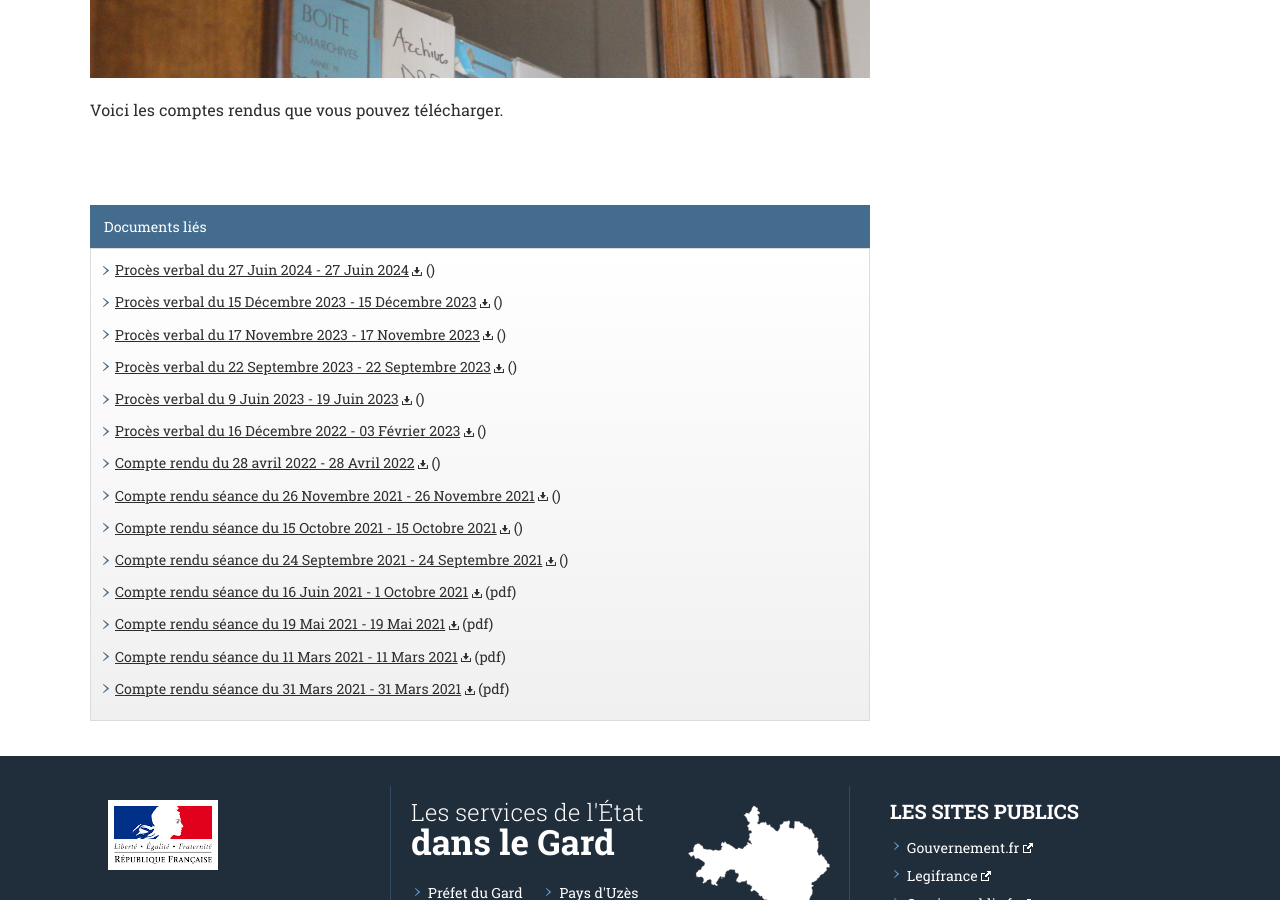
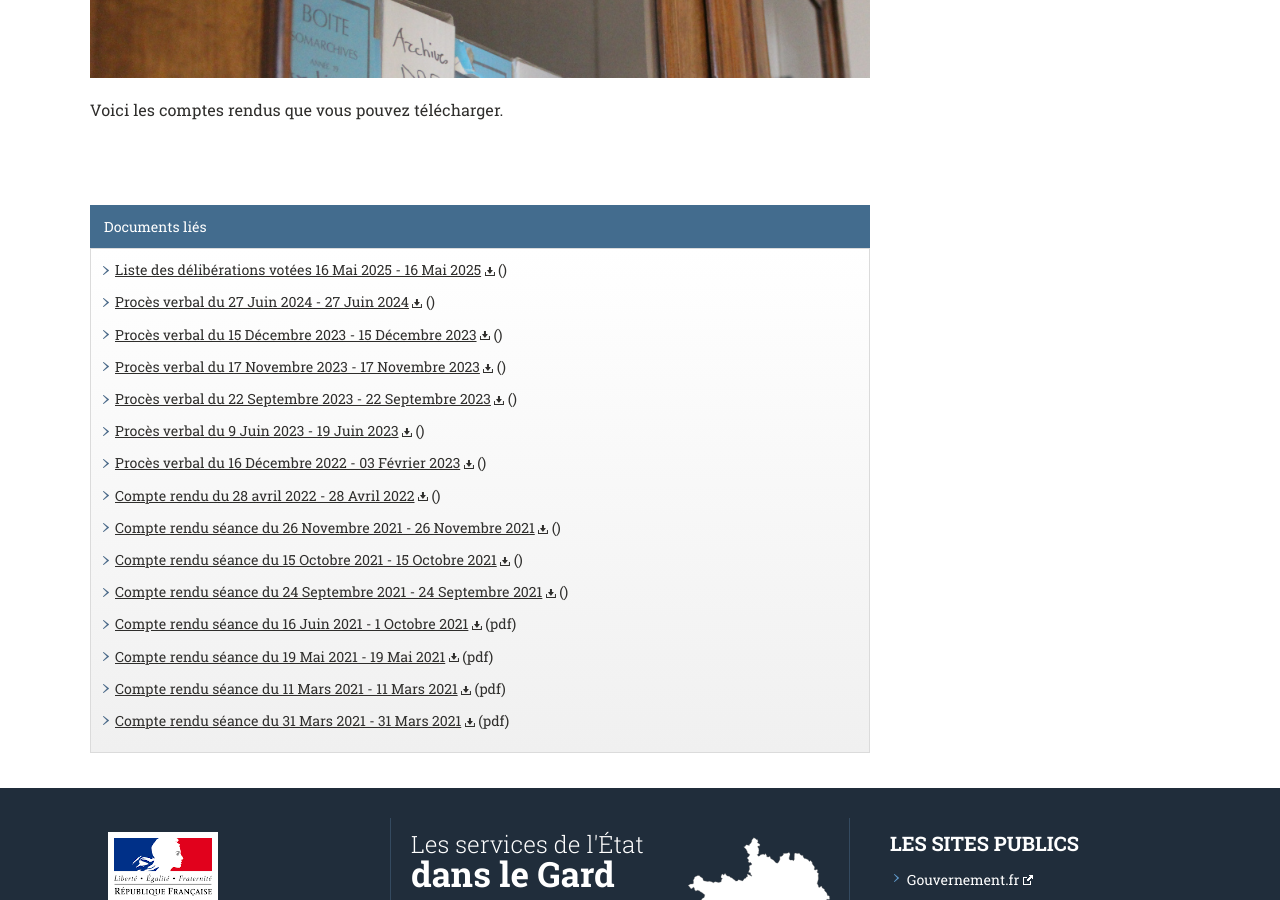
Before and after one commit to Flaux-Village/flaux-village.github.io, a Jekyll site: the page built from comptes.md, in a window 1280 px wide and 900 px high, scrolled down 523 px. Built offline with Jekyll 4.4.1, drawn with Linux system fonts in a browser that asks for light colours.

Commit message:
Update comptes.md

```diff
--- a/comptes.md
+++ b/comptes.md
@@ -8,6 +8,9 @@ illustration: /assets/illustrations/archives_landscape980.JPG
 description_illustration: Mairie de Flaux.
 documents:
 
+- fiche: Liste des délibérations votées 16 Mai 2025
+  date_texte: 16 Mai 2025
+  addresse: /assets/documents/comptesrendus/liste des délibérations 16 mai 2025.pdf
 - fiche: Procès verbal du 27 Juin 2024
   date_texte: 27 Juin 2024
   addresse: /assets/documents/comptesrendus/PV DU 27 JUIN 2024.pdf
```
